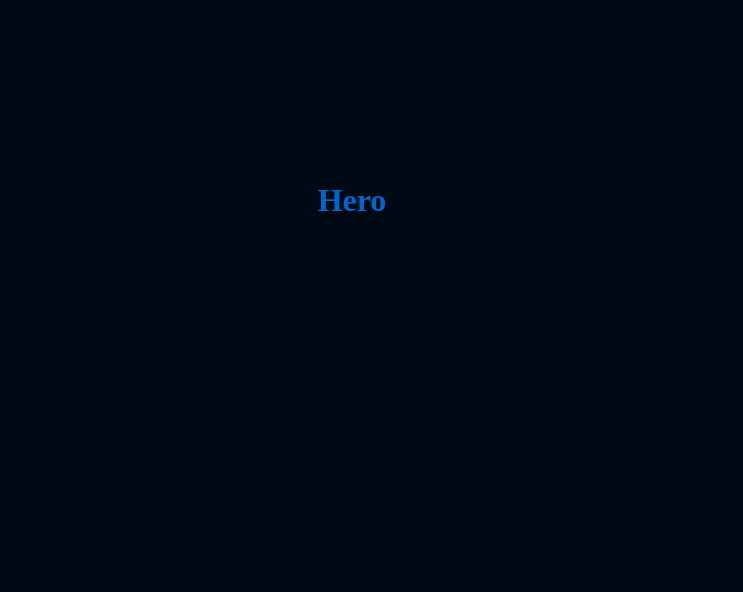
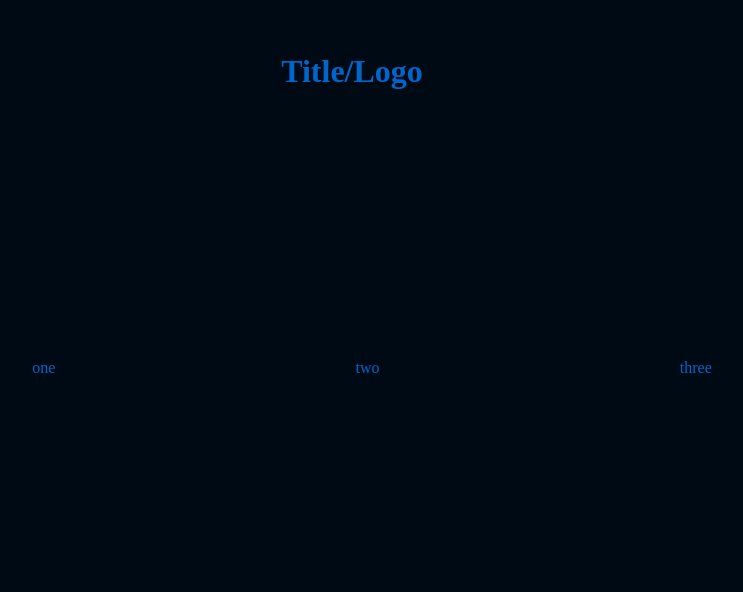
Before and after one commit to jazznerd206/appoggiatura, a React app: page / in a window 1280 px wide. Shown: the part 208-800 px from the top of the page, without its empty margins (288-1031 px from the left). Built offline with nearby package versions, Linux system fonts and the light colour scheme.

Commit message:
add scroll height hook

```diff
--- a/App.css
+++ b/App.css
@@ -9,6 +9,27 @@ html {
 body {
   background-color: #000a14;
   color: #0066cc;
+}
+
+ul {
+  list-style-type: none;
+  display: flex;
+  flex-flow: row wrap;
+  justify-content: space-evenly;
+  align-items: center;
+  min-width: 100vw; /* change later */
+}
+
+.row {
+  display: flex;
+  flex-flow: row wrap;
+  justify-content: space-evenly;
+}
+
+.col {
+  display: flex;
+  flex-flow: column wrap;
+  justify-content: space-between;
 }
 
 .single-page {
@@ -25,4 +46,5 @@ body {
   flex-direction: column;
   justify-content: center;
   align-items: center;
+  text-align: center;
 }
--- a/components/Hero/Hero.tsx
+++ b/components/Hero/Hero.tsx
@@ -1,10 +1,32 @@
-import React from 'react';
+import React, { useState, useEffect } from 'react';
+import { useScroll } from '../../utills/hook.scrollHeight';
 import '../../App.css';
+import './hero.css';
 
 function Hero() {
+
+    const curr = useScroll();
+
+    useEffect(() => {
+        const hero = document.getElementById('hero');
+        const menu = document.getElementById('menu');
+        if (curr.scrollY > 50) {
+            hero.classList.add('hero-scroll');
+        } else {
+            hero.classList.remove('hero-scroll');
+        }
+    }, [curr])
+
     return (
-        <div className="page">
-            <h1>Hero</h1>
+        <div className="page hero" id="hero">
+            <div className="title"><h1>Title/Logo</h1></div>
+            <div id="menu">
+                <ul>
+                    <li>one</li>
+                    <li>two</li>
+                    <li>three</li>
+                </ul>
+            </div>
         </div>
     )
 }
--- /dev/null
+++ b/components/Hero/hero.css
@@ -0,0 +1,28 @@
+.hero {
+  height: 100vh;
+  width: 100vw;
+  transition: all 0.5s ease-in-out;
+  display: flex;
+  flex-direction: column;
+  justify-content: space-evenly;
+  align-items: center;
+}
+
+.title {
+  padding: 25px 25px;
+}
+
+.hero-scroll {
+  position: fixed;
+  top: 0;
+  height: 10vh;
+  flex-direction: row;
+  justify-content: space-between;
+  background: #63c5da;
+  border-bottom: 1px solid #82eefd;
+  box-shadow: 0 0 10px #82eefd;
+  margin-bottom: 25vh;
+}
+
+.nav-scroll {
+}
--- /dev/null
+++ b/utills/hook.scrollHeight.ts
@@ -0,0 +1,32 @@
+import { useState, useEffect } from "react";
+
+export function useScroll() {
+    const [ lastScrollTop, setLastScrollTop ] = useState(0);
+    const [ bodyOffset, setBodyOffset ] = useState(
+        document.body.getBoundingClientRect()
+    );
+    const [ scrollY, setScrollY ] = useState(bodyOffset.top);
+    const [ scrollX, setScrollX ] = useState(bodyOffset.left);
+    const [ scrollDirection, setScrollDirection ] = useState("");
+
+    const listener = e => {
+        setBodyOffset(document.body.getBoundingClientRect());
+        setScrollY(-bodyOffset.top);
+        setScrollX(bodyOffset.left);
+        setScrollDirection(lastScrollTop > -bodyOffset.top ? "up" : "down");
+        setLastScrollTop(-bodyOffset.top);
+    };
+
+    useEffect(() => {
+        window.addEventListener("scroll", listener);
+        return () => {
+            window.removeEventListener("scroll", listener);
+        };
+    });
+
+    return {
+        scrollY,
+        scrollX,
+        scrollDirection
+    };
+}
```
Also changed, not shown: utills/API.js (deleted).
